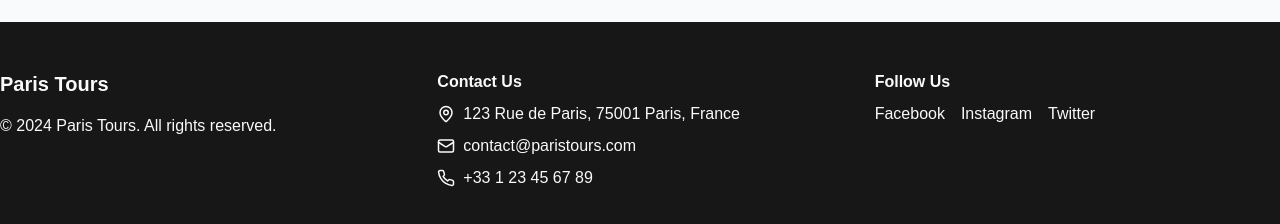
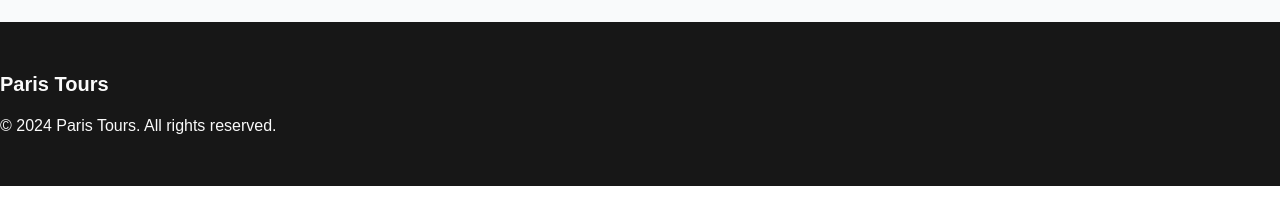
Before and after one commit to zachrizzo/hens-travel, a Next.js app: page / in a window 1280 px wide. Shown: the part 1546-1770 px from the top of the page. After the commit the page ends 1732 px from the top, so only its background shows below. Built offline with nearby package versions, Linux system fonts and the light colour scheme; no server answers; the database is empty.

Commit message:
Remove commented-out contact and social media information from landing page

```diff
--- a/pages/index.js
+++ b/pages/index.js
@@ -477,29 +477,29 @@
             <p>&copy; 2024 Paris Tours. {t.footer.rights}.</p>
           </div>
           <div>
-            <h4 className="font-semibold mb-2">Contact Us</h4>
+            {/* <h4 className="font-semibold mb-2">Contact Us</h4> */}
             <div className="space-y-2">
               <div className="flex items-center">
-                <MapPin className="mr-2" size={18} />
-                <span>123 Rue de Paris, 75001 Paris, France</span>
+                {/* <MapPin className="mr-2" size={18} /> */}
+                {/* <span>123 Rue de Paris, 75001 Paris, France</span> */}
               </div>
               <div className="flex items-center">
-                <Mail className="mr-2" size={18} />
-                <a href="mailto:contact@paristours.com" className="hover:underline">contact@paristours.com</a>
+                {/* <Mail className="mr-2" size={18} /> */}
+                {/* <a href="mailto:contact@paristours.com" className="hover:underline">contact@paristours.com</a> */}
               </div>
               <div className="flex items-center">
-                <Phone className="mr-2" size={18} />
-                <a href="tel:+33123456789" className="hover:underline">+33 1 23 45 67 89</a>
+                {/* <Phone className="mr-2" size={18} />
+                <a href="tel:+33123456789" className="hover:underline">+33 1 23 45 67 89</a> */}
               </div>
             </div>
           </div>
           <div>
-            <h4 className="font-semibold mb-2">Follow Us</h4>
+            {/* <h4 className="font-semibold mb-2">Follow Us</h4>
             <div className="flex space-x-4">
               <a href="#" className="hover:text-accent">Facebook</a>
               <a href="#" className="hover:text-accent">Instagram</a>
               <a href="#" className="hover:text-accent">Twitter</a>
-            </div>
+            </div> */}
           </div>
         </div>
       </footer>
```
